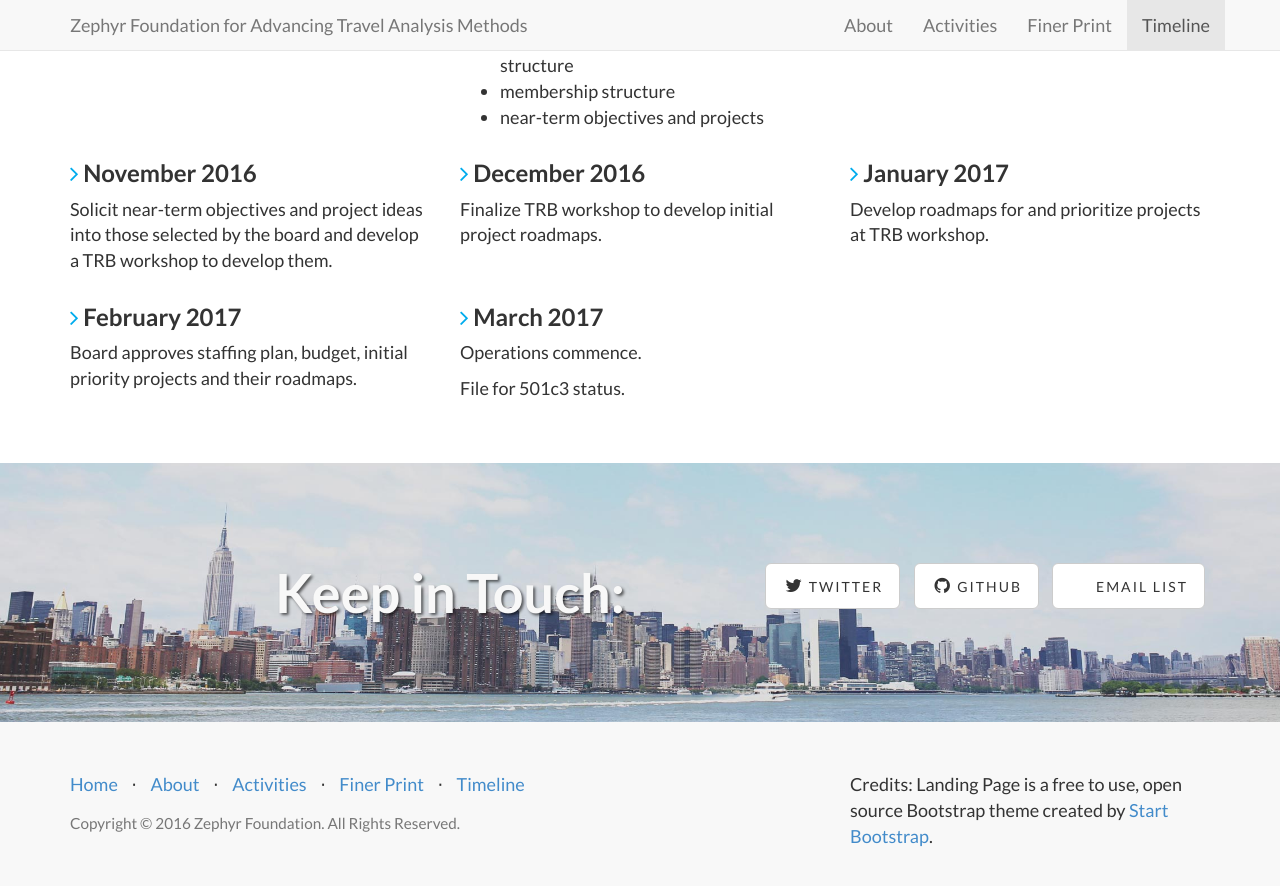
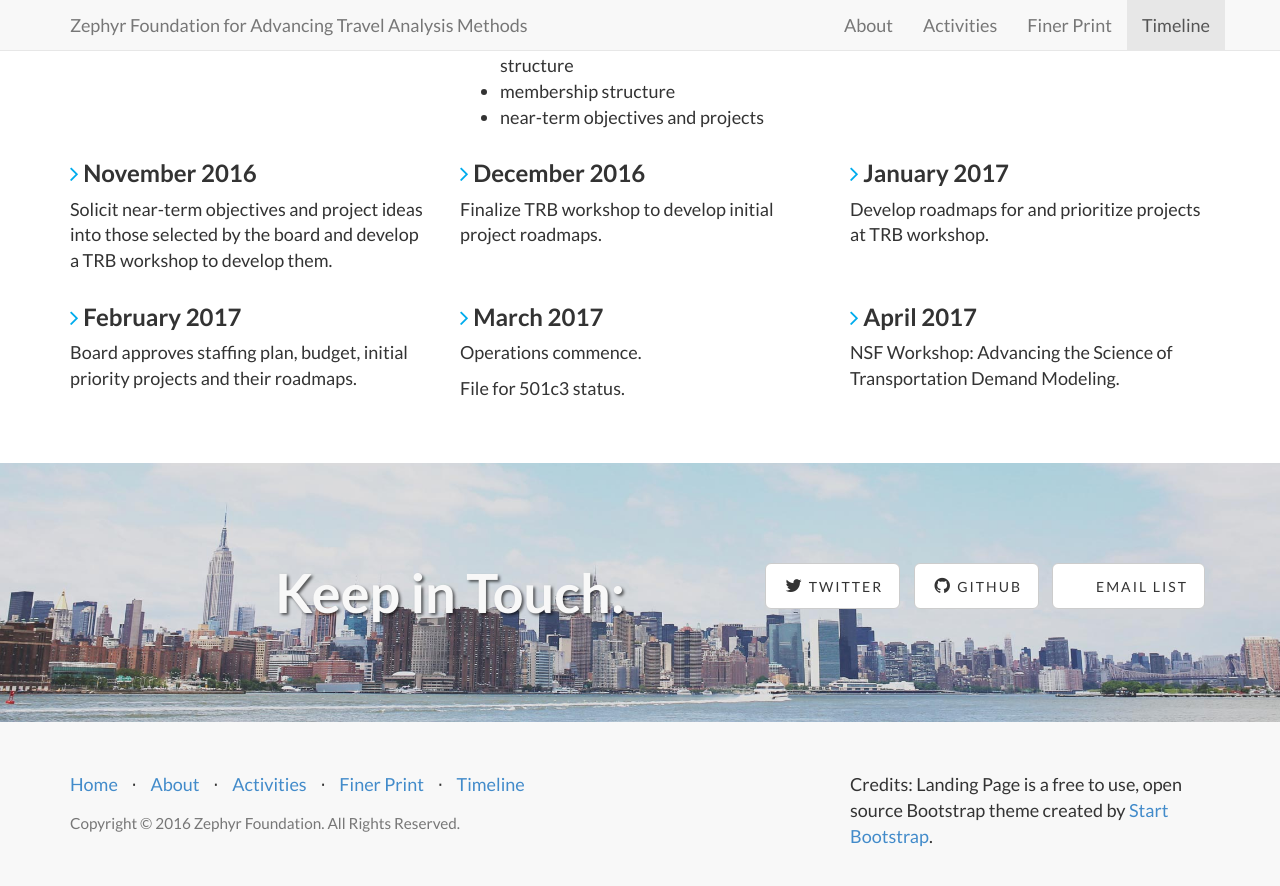
Before and after one commit to ZephyrTransport/zephyr-website, a Jekyll site: the page built from index.html, in a window 1280 px wide and 900 px high, scrolled down 6160 px. Shown: the top 886 px of the window. Built offline with Jekyll 4.4.1, drawn with Linux system fonts in a browser that asks for light colours.

Commit message:
Added NSF workshop to calendar

```diff
--- a/index.html
+++ b/index.html
@@ -293,6 +293,10 @@ subTitle: Advancing Travel Analysis to Improve Society
 				<h3><i class="fa fa-angle-right" style="color:#{{ site.highlight-color }}" aria-hidden="true"></i> March 2017</h3>
 				<p>Operations commence. <p>File for 501c3 status.</p>
 			</div>
+			<div class="col-sm-4">
+				<h3><i class="fa fa-angle-right" style="color:#{{ site.highlight-color }}" aria-hidden="true"></i> April 2017</h3>
+				<p>NSF Workshop: Advancing the Science of Transportation Demand Modeling.</p>
+			</div>
 		</div>
 	<br><br>
 
```
